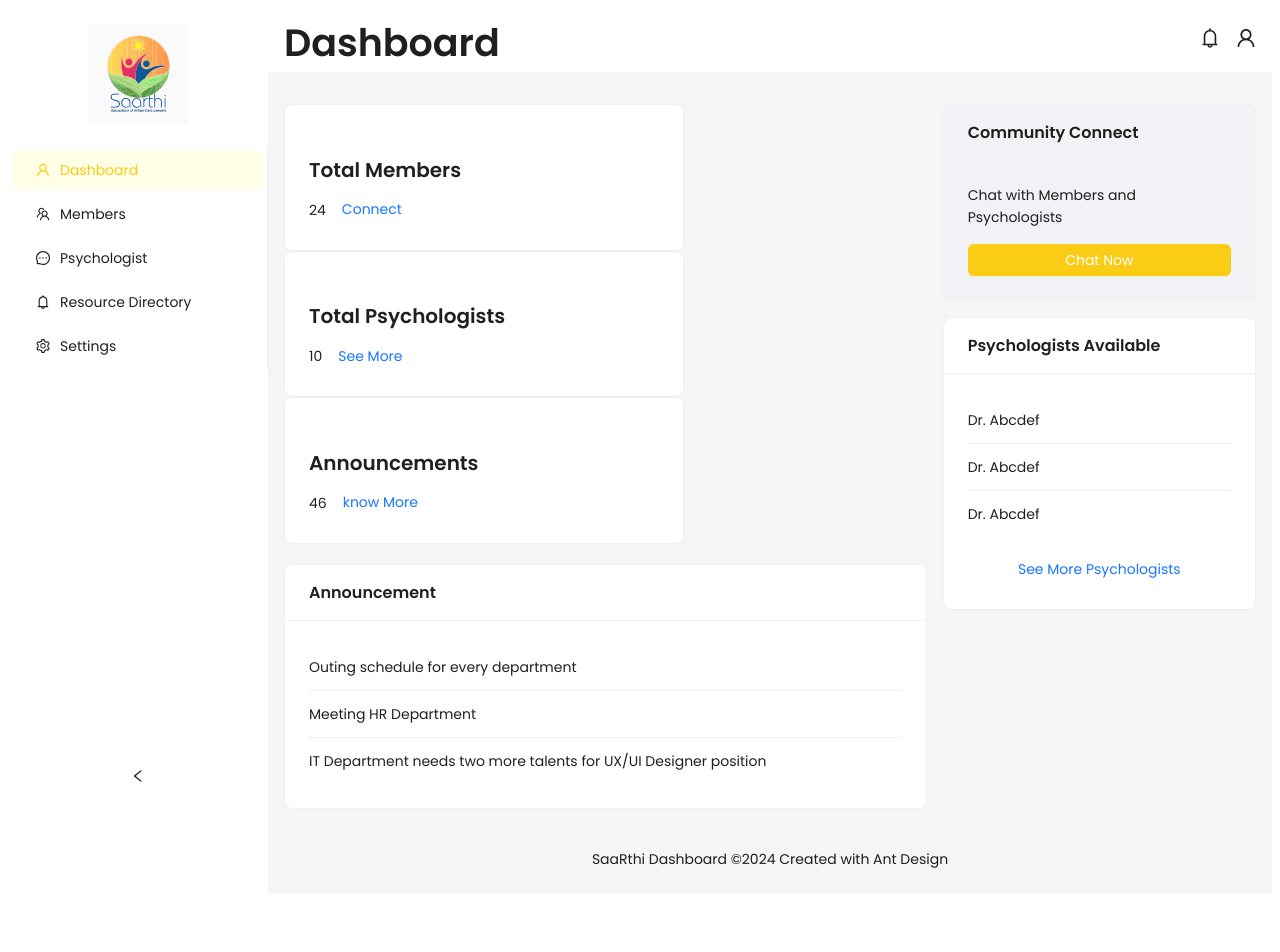
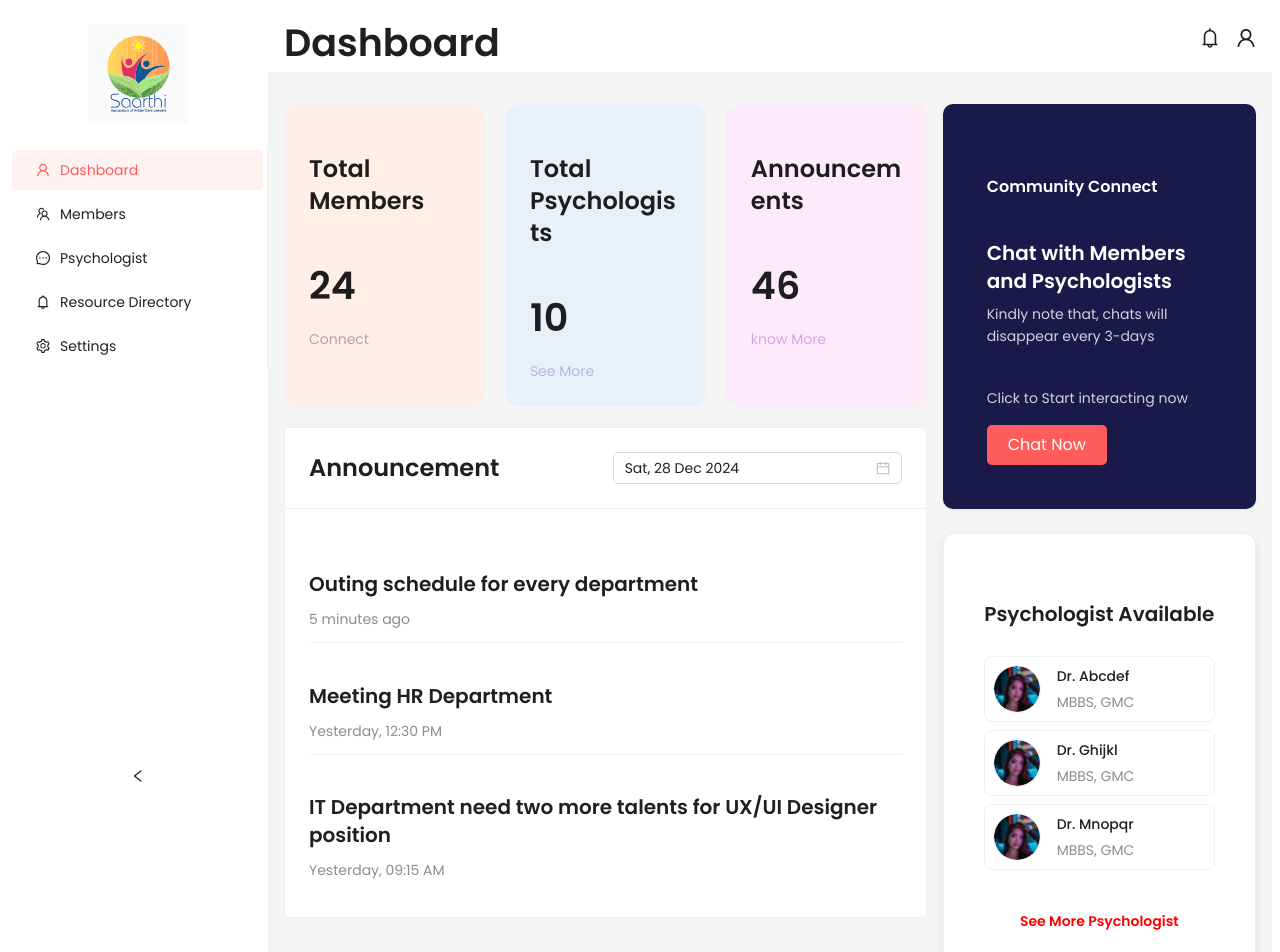
Before and after one commit to ClearSolution07/aideToAction, a React (Vite) app: page / in a window 1280 px wide. Shown: the top 952 px of the page. Before the commit the page ends 902 px from the top, so only its background shows below. Built offline with nearby package versions, Linux system fonts and the light colour scheme.

Commit message:
dashboard intarnel component improved

```diff
--- a/package.json
+++ b/package.json
@@ -15,6 +15,7 @@
     "@fortawesome/free-solid-svg-icons": "^6.7.2",
     "@fortawesome/react-fontawesome": "^0.2.2",
     "antd": "^5.22.5",
+    "moment": "^2.30.1",
     "react": "^18.3.1",
     "react-dom": "^18.3.1",
     "react-google-recaptcha": "^3.1.0",
--- /dev/null
+++ b/src/components/AnnouncementCard.jsx
@@ -0,0 +1,68 @@
+import React, { useState } from "react";
+import { Card, Typography, List, DatePicker } from "antd";
+import moment from "moment";
+
+const { Title, Text } = Typography;
+
+const announcements = [
+  {
+    title: "Outing schedule for every department",
+    timestamp: "5 minutes ago",
+  },
+  {
+    title: "Meeting HR Department",
+    timestamp: "Yesterday, 12:30 PM",
+  },
+  {
+    title: "IT Department need two more talents for UX/UI Designer position",
+    timestamp: "Yesterday, 09:15 AM",
+  },
+];
+
+const AnnouncementCard = () => {
+  const [selectedDate, setSelectedDate] = useState(moment());
+
+  const handleDateChange = (date) => {
+    setSelectedDate(date);
+  };
+
+  return (
+    <Card
+      title={
+        <div
+          style={{
+            display: "flex",
+            justifyContent: "space-between",
+            paddingTop: "24px",
+            paddingBottom: "24px",
+          }}
+        >
+          <Title level={3} style={{ margin: 0 }}>
+            Announcement
+          </Title>
+          <DatePicker
+            value={selectedDate}
+            onChange={handleDateChange}
+            format="ddd, DD MMM YYYY"
+          />
+        </div>
+      }
+      bordered
+      style={{ width: "100%" }}
+    >
+      <List
+        dataSource={announcements}
+        renderItem={(item) => (
+          <List.Item>
+            <List.Item.Meta
+              title={<Title level={4} strong>{item.title}</Title>}
+              description={<Text type="secondary">{item.timestamp}</Text>}
+            />
+          </List.Item>
+        )}
+      />
+    </Card>
+  );
+};
+
+export default AnnouncementCard;
--- /dev/null
+++ b/src/components/CommunityConnectCard.jsx
@@ -0,0 +1,55 @@
+import React from "react";
+import { Card, Button, Typography, Row } from "antd";
+
+const { Title, Text } = Typography;
+
+const CommunityConnectCard = () => {
+  return (
+    <Card
+      style={{
+        backgroundColor: "#1a1a4a",
+        color: "#fff",
+        borderRadius: 10,
+        padding: "20px",
+      }}
+      bordered={false}
+    >
+      <Title level={5} style={{ color: "#fff", marginBottom: "40px" }}>
+        Community Connect
+      </Title>
+      <Title
+        level={4}
+        style={{ color: "#fff", marginBottom: "8px", fontWeight: 600 }}
+      >
+        Chat with Members and Psychologists
+      </Title>
+      <Text
+        style={{ color: "#d1d1e1", marginBottom: "40px", display: "block" }}
+      >
+        Kindly note that, chats will disappear every 3-days
+      </Text>
+      <Row display="flex" justify="space-between">
+        <Text
+          style={{
+            color: "#d1d1e1",
+            marginBottom: "16px",
+            display: "block",
+          }}
+        >
+          Click to Start interacting now
+        </Text>
+        <Button
+          type="primary"
+          style={{
+            padding: "0 20px",
+          }}
+          size="large"
+        >
+          Chat Now
+        </Button>
+      </Row>
+    </Card>
+  );
+};
+
+export default CommunityConnectCard;
--- /dev/null
+++ b/src/components/PsychologistCard.jsx
@@ -0,0 +1,88 @@
+import React from "react";
+import { Card, List, Avatar, Typography } from "antd";
+import { profilePhoto } from "../utils/imageUtils";
+
+const { Title, Text, Link } = Typography;
+
+// Sample data for psychologists
+const psychologists = [
+  {
+    name: "Dr. Abcdef",
+    qualification: "MBBS, GMC",
+    profilePhoto: "https://via.placeholder.com/48",
+  },
+  {
+    name: "Dr. Ghijkl",
+    qualification: "MBBS, GMC",
+    profilePhoto: "https://via.placeholder.com/48",
+  },
+  {
+    name: "Dr. Mnopqr",
+    qualification: "MBBS, GMC",
+    profilePhoto: "https://via.placeholder.com/48",
+  },
+];
+
+const PsychologistCard = () => {
+  return (
+    <Card
+      style={{
+        borderRadius: 12,
+        boxShadow: "0 4px 10px rgba(0,0,0,0.1)",
+        padding: 16,
+      }}
+    >
+      <Title level={4} style={{ textAlign: "center", marginBottom: 28 }}>
+        Psychologist Available
+      </Title>
+
+      <List
+        itemLayout="horizontal"
+        dataSource={psychologists}
+        renderItem={(item) => (
+          <List.Item
+            style={{
+              borderRadius: 8,
+              marginBottom: 8,
+              border: "1px solid #f0f0f0",
+              padding: 8,
+            }}
+          >
+            <List.Item.Meta
+              avatar={
+                <Avatar
+                  src={profilePhoto}
+                  size={48}
+                  style={{ border: "1px solid #f0f0f0" }}
+                />
+              }
+              title={<Text style={{ fontWeight: 500 }}>{item.name}</Text>}
+              description={<Text type="secondary">{item.qualification}</Text>}
+            />
+          </List.Item>
+        )}
+      />
+
+      <div
+        style={{
+          textAlign: "center",
+          marginTop: 40,
+        }}
+      >
+        <Link
+          href="#"
+          style={{
+            color: "red",
+            fontWeight: 600,
+            textDecoration: "none",
+            marignTop: "5px",
+          }}
+        >
+          See More Psychologist
+        </Link>
+      </div>
+    </Card>
+  );
+};
+
+export default PsychologistCard;
--- a/src/components/StatusCard.jsx
+++ b/src/components/StatusCard.jsx
@@ -1,13 +1,13 @@
-import { Card, Typography, Button } from "antd";
+import { Card, Typography } from "antd";
 
-const { Title, Text } = Typography;
+const { Title, Link } = Typography;
 
-const StatusCard = ({ name, count, text }) => {
+const StatusCard = ({ name, count, text, color, linkColor }) => {
   return (
-    <Card style={{width:"400px"}}>
-      <Title level={4}>{name}</Title>
-      <Text>{count}</Text>
-      <Button type="link">{text}</Button>
+    <Card style={{ borderRadius: "16px", backgroundColor: color, flex: 1 }}>
+      <Title level={3}>{name}</Title>
+      <Title>{count}</Title>
+      <Link style={{ color: linkColor, fontWeight: "1200" }}>{text}</Link>
     </Card>
   );
 };
--- a/src/main.jsx
+++ b/src/main.jsx
@@ -7,8 +7,9 @@ import App from "./App.jsx";
 // Define your theme configuration
 const config = {
   token: {
-    colorPrimary: "#facc15",
+    colorPrimary: "#FF5C5C",
     fontFamily: "Poppins",
+    borderRadius: "5px",
   },
 };
 
--- a/src/pages/home/Dashboard.jsx
+++ b/src/pages/home/Dashboard.jsx
@@ -1,21 +1,17 @@
 import React from "react";
-import { Layout, Menu, Card, List, Col, Row, Button, Typography } from "antd";
-import {
-  UserOutlined,
-  TeamOutlined,
-  BellOutlined,
-  SettingOutlined,
-  MessageOutlined,
-} from "@ant-design/icons";
-import "./dashboard.css"; // Assuming custom styles for refinement
+import { Layout, Card, List, Col, Row, Button, Typography } from "antd";
+import "./dashboard.css";
 import FooterComponent from "../../components/FooterComponent";
 import HeaderComponent from "../../components/HeaderComponent";
 import SideBar from "../../components/Sidebar";
 import StatusCard from "../../components/StatusCard";
 import { dataStatus } from "../../utils/dataStatus";
+import PsychologistCard from "../../components/PsychologistCard";
+import CommunityConnectCard from "../../components/CommunityConnectCard";
+import AnnouncementCard from "../../components/AnnouncementCard";
 
-const { Content, Sider } = Layout;
-const { Title, Text } = Typography;
+const { Content } = Layout;
+const { Title, Text, Link } = Typography;
 
 const Dashboard = () => {
   return (
@@ -32,54 +28,30 @@ const Dashboard = () => {
               sm={16}
               style={{ display: "flex", flexDirection: "column", gap: "20px" }}
             >
-              <Row
-                xs={24}
-                sm={8}
-                style={{ display: "flex", justifyContent: "space-between" }}
-              >
+              <Row xs={24} sm={8} style={{ display: "flex", gap: "20px" }}>
                 {dataStatus?.map((i, key) => (
                   <StatusCard
                     name={i.name}
                     count={i.count}
                     text={i.text}
+                    color={i.color}
+                    linkColor={i.linkColor}
                     key={i}
                   />
                 ))}
               </Row>
               <Row xs={24} sm={8}>
-                <Card title="Announcement" style={{ width: "100%" }}>
-                  <List
-                    dataSource={[
-                      "Outing schedule for every department",
-                      "Meeting HR Department",
-                      "IT Department needs two more talents for UX/UI Designer position",
-                    ]}
-                    renderItem={(item) => <List.Item>{item}</List.Item>}
-                  />
-                </Card>
+                <AnnouncementCard />
               </Row>
             </Col>
 
-            <Col xs={24} sm={8}>
-              <Card
-                title="Community Connect"
-                style={{ backgroundColor: "#f0f2f5" }}
-              >
-                <Text>Chat with Members and Psychologists</Text>
-                <Button type="primary" block style={{ marginTop: 16 }}>
-                  Chat Now
-                </Button>
-              </Card>
-
-              <Card title="Psychologists Available" style={{ marginTop: 16 }}>
-                <List
-                  dataSource={["Dr. Abcdef", "Dr. Abcdef", "Dr. Abcdef"]}
-                  renderItem={(item) => <List.Item>{item}</List.Item>}
-                />
-                <Button type="link" block style={{ marginTop: 16 }}>
-                  See More Psychologists
-                </Button>
-              </Card>
+            <Col
+              xs={24}
+              sm={8}
+              style={{ display: "flex", flexDirection: "column", gap: "24px" }}
+            >
+              <CommunityConnectCard />
+              <PsychologistCard />
             </Col>
           </Row>
         </Content>
--- a/src/utils/dataStatus.js
+++ b/src/utils/dataStatus.js
@@ -3,15 +3,21 @@ export const dataStatus = [
     name: "Total Members",
     count: "24",
     text: "Connect",
+    color: "#FFEFE7",
+    linkColor: "#B6A0A6",
   },
   {
     name: "Total Psychologists",
     count: "10",
     text: "See More",
+    color: "#E8F0F8",
+    linkColor: "#AABDE4",
   },
   {
     name: "Announcements",
     count: "46",
     text: "know More",
+    color: "#FDEBF9",
+    linkColor: "#D1A7E3",
   },
 ];
```
Also changed, not shown: 1 other file (tests, documents, lock files or other folders).
